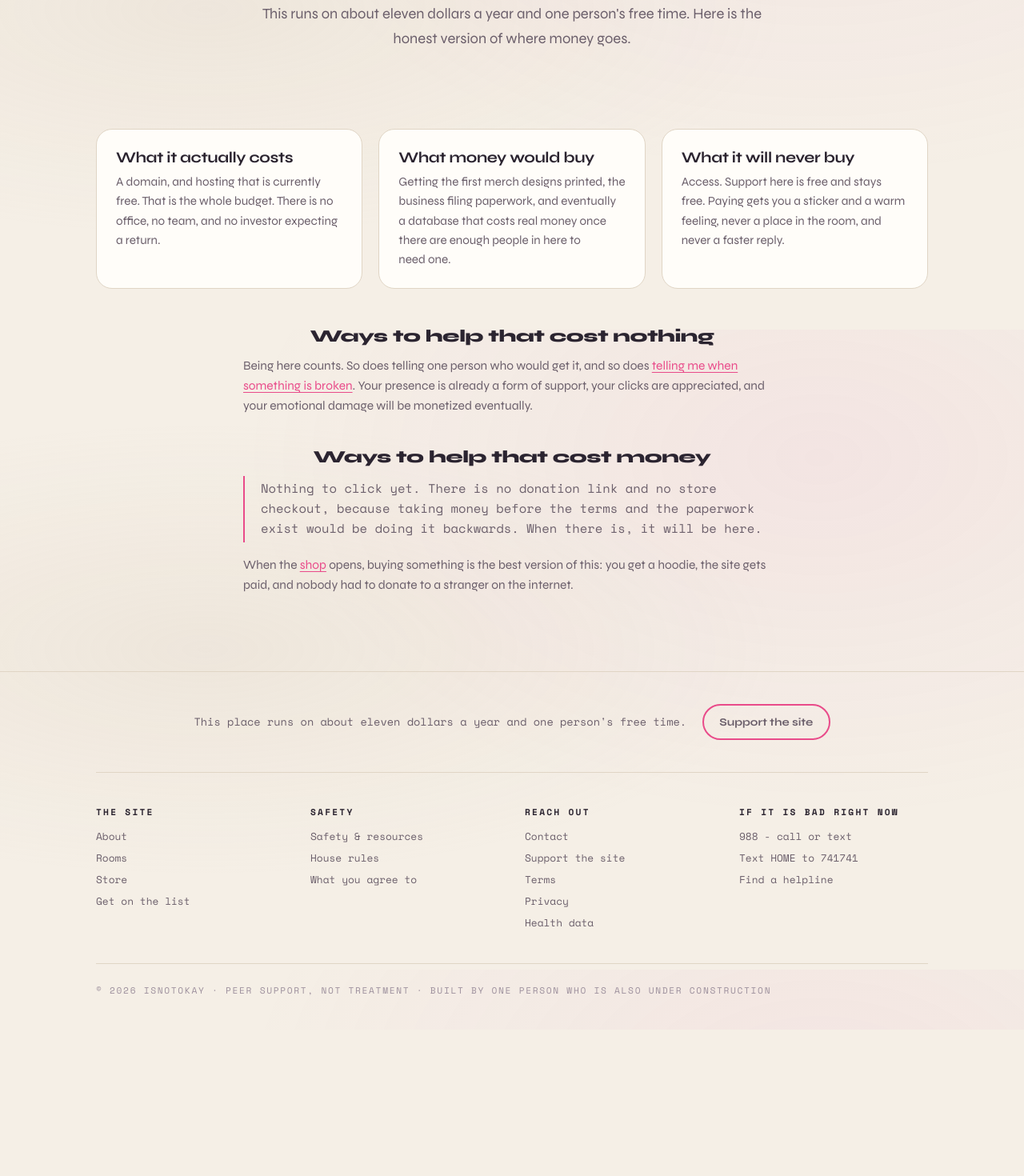
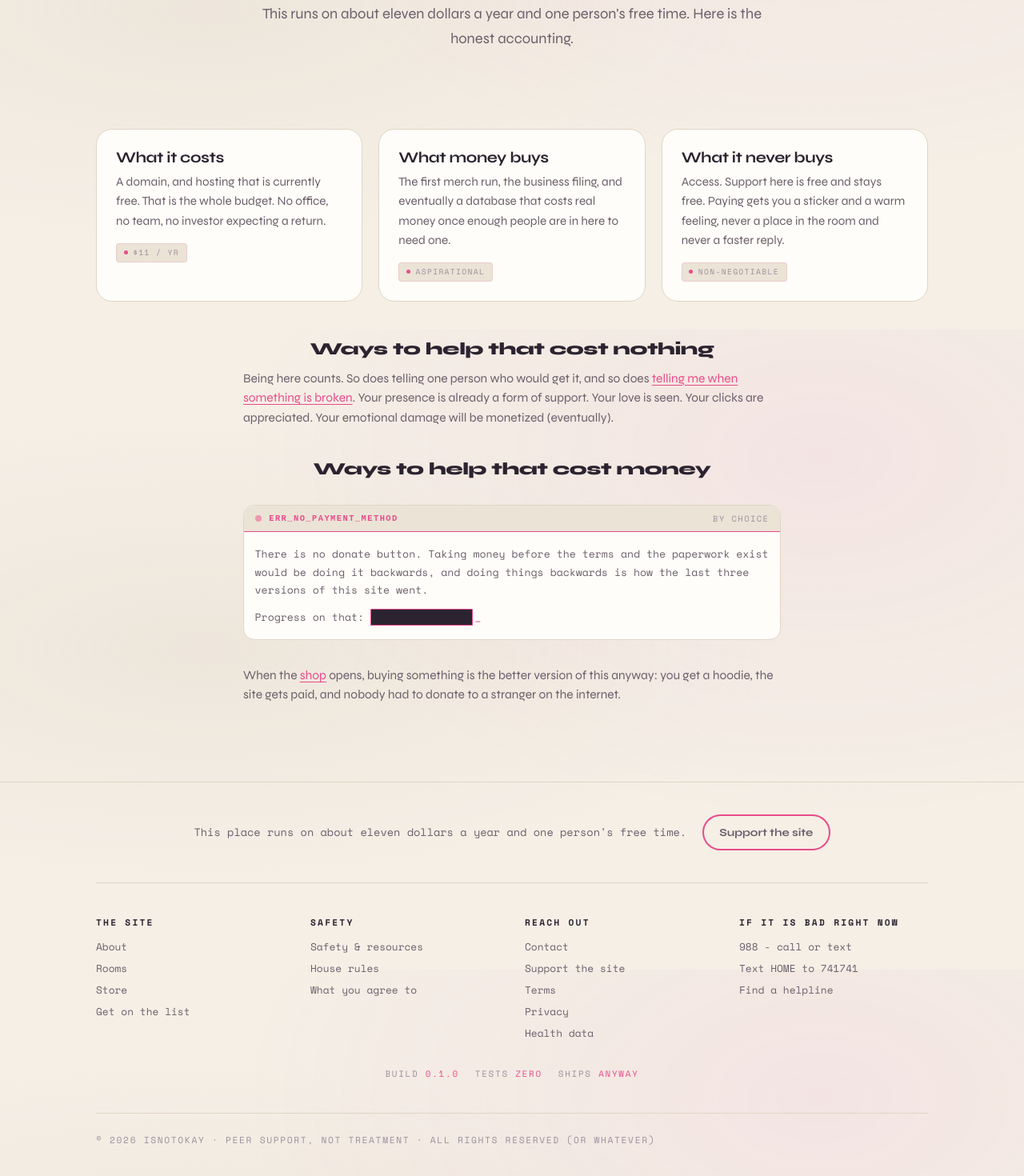
Before and after one commit to Redacted-Syntax/isnotokay, a React (Vite) app: page /support in a window 1280 px wide. Shown: the part 388-1858 px from the top of the page at 80% size. Before the commit the page ends 1675 px from the top, so only its background shows below. Built offline with nearby package versions, Linux system fonts and the light colour scheme; a web font is replaced by a local one.

Commit message:
Finish the redaction pass: onboarding, join, support, footer

```diff
--- a/src/components/Footer.jsx
+++ b/src/components/Footer.jsx
@@ -91,9 +91,21 @@ export default function Footer() {
           </div>
         </div>
 
+        <p className="strip footer__strip">
+          <span>
+            build <b>0.1.0</b>
+          </span>
+          <span>
+            tests <b>zero</b>
+          </span>
+          <span>
+            ships <b>anyway</b>
+          </span>
+        </p>
+
         <p className="footer__base">
           &copy; {year} IsNotOkay &middot; Peer support, not treatment &middot;
-          Built by one person who is also under construction
+          All rights reserved (or whatever)
         </p>
       </div>
     </footer>
--- a/src/pages/Join.jsx
+++ b/src/pages/Join.jsx
@@ -1,38 +1,50 @@
 import PageHeader from "../components/PageHeader.jsx";
 import WaitlistForm from "../components/WaitlistForm.jsx";
+import SystemNote from "../components/SystemNote.jsx";
+import Redacted from "../components/Redacted.jsx";
 import { Link } from "react-router-dom";
 
-// ---------- JOIN ----------
 // Phase 2: a waitlist, not a login. No accounts, no passwords, no database
-// of posts to protect yet. Just "tell me when."
+// of posts to protect yet.
 //
-// Phase 3 (Dec/Jan) is when this becomes real account creation with Supabase.
-// When that happens: collect date of birth, not an "I am 18" checkbox.
+// Phase 3 (Dec/Jan) is when this becomes real account creation with
+// Supabase. When that happens: collect date of birth, not an "I am 18"
+// checkbox.
 
 export default function Join() {
   return (
     <>
       <PageHeader
         label="Join"
-        title="Not open yet"
+        title="Doors closed, list open"
         lede="There is nothing to sign up to, so there is no signup. Leave an email and you will hear when that changes."
       />
 
       <section className="section" style={{ paddingTop: 0 }}>
         <div className="wrap">
+          <SystemNote code="AUTH_NOT_IMPLEMENTED" status="phase 2 of 4">
+            <p>
+              There is no login because there are no accounts because there is
+              no database. <code>npm install community</code> returns{" "}
+              <Redacted reveal hint="december">a backend class</Redacted>.
+            </p>
+            <p>
+              What exists: this form, an email field, and a spreadsheet
+            </p>
+          </SystemNote>
+
           <WaitlistForm source="isnotokay.org" />
 
-          <div className="prose" style={{ marginTop: "3.5rem" }}>
+          <div className="prose prose--center" style={{ marginTop: "3.5rem" }}>
             <h2>Why it is taking so long</h2>
             <p>
-              Because walking people into an empty room is how these places
-              die, and because the report button and the moderation queue have
-              to work before anyone is asked to be honest here. Safety first,
-              members second. It is slower and it is correct.
+              Walking people into an empty room is how these places die, and
+              the report button has to work before anyone is asked to be honest
+              here. Safety first, members second. Slower, and correct.
             </p>
 
             <h2>What it looks like when it opens</h2>
-            <ul>
+            <ul className="dots" style={{ textAlign: "left" }}>
               <li>A small first group, invited by hand. No public launch.</li>
               <li>A handle you pick, not your real name.</li>
               <li>Rooms, posts, comments, and a report button that works.</li>
@@ -43,8 +55,8 @@ export default function Join() {
               Read the <Link to="/welcome">safety page</Link>. It says plainly
               what this place can and cannot do, including the part where nobody
               is watching overnight. And{" "}
-              <Link to="/onboarding">this is what you will agree to</Link> when
-              you join, available now so it is not a surprise later.
+              <Link to="/onboarding">this is what you will agree to</Link>,
+              available now so it is not a surprise later.
             </p>
           </div>
         </div>
--- a/src/pages/Support.jsx
+++ b/src/pages/Support.jsx
@@ -1,19 +1,21 @@
 import { Link } from "react-router-dom";
 import PageHeader from "../components/PageHeader.jsx";
 import Card from "../components/Card.jsx";
+import SystemNote from "../components/SystemNote.jsx";
+import Redacted from "../components/Redacted.jsx";
 
 // ---------- SUPPORT / DONATE ----------
 //
 // Nothing here takes money yet, deliberately. Before it can:
-//   1. a Ko-fi or Stripe payment link that actually exists
+//   1. a Ko-fi or Stripe link that actually exists
 //   2. real terms and a refund policy
 //   3. a decision on the business entity (Nevada LLC is ~$425)
 //
-// When the Ko-fi page exists, drop the URL into KOFI_URL below and flip
-// LIVE to true. That is the only change needed.
+// When the Ko-fi page exists, paste the URL into KOFI_URL and flip LIVE to
+// true. That is the only change needed.
 //
-// Why Ko-fi over Patreon: Ko-fi takes 0% on one-off tips where Patreon
-// takes a flat 10%.
+// Ko-fi over Patreon: Ko-fi takes 0% on one-off tips, Patreon takes a flat
+// 10%.
 
 const KOFI_URL = null;
 const LIVE = false;
@@ -24,33 +26,32 @@ export default function Support() {
       <PageHeader
         label="Support"
         title="Keeping the lights on"
-        lede="This runs on about eleven dollars a year and one person's free time. Here is the honest version of where money goes."
+        lede="This runs on about eleven dollars a year and one person's free time. Here is the honest accounting."
       />
 
       <section className="section" style={{ paddingTop: 0 }}>
         <div className="wrap">
           <div className="grid">
-            <Card title="What it actually costs">
+            <Card title="What it costs" tag="$11 / yr">
               <p>
                 A domain, and hosting that is currently free. That is the whole
-                budget. There is no office, no team, and no investor expecting
-                a return.
+                budget. No office, no team, no investor expecting a return.
               </p>
             </Card>
 
-            <Card title="What money would buy">
+            <Card title="What money buys" tag="aspirational">
               <p>
-                Getting the first merch designs printed, the business filing
-                paperwork, and eventually a database that costs real money once
-                there are enough people in here to need one.
+                The first merch run, the business filing, and eventually a
+                database that costs real money once enough people are in here
+                to need one.
               </p>
             </Card>
 
-            <Card title="What it will never buy">
+            <Card title="What it never buys" tag="non-negotiable">
               <p>
                 Access. Support here is free and stays free. Paying gets you a
-                sticker and a warm feeling, never a place in the room, and
-                never a faster reply.
+                sticker and a warm feeling, never a place in the room and never
+                a faster reply.
               </p>
             </Card>
           </div>
@@ -59,32 +60,42 @@ export default function Support() {
             <h2>Ways to help that cost nothing</h2>
             <p>
               Being here counts. So does telling one person who would get it,
-              and so does <Link to="/contact">telling me when something is
-              broken</Link>. Your presence is already a form of support, your
-              clicks are appreciated, and your emotional damage will be
-              monetized eventually.
+              and so does{" "}
+              <Link to="/contact">telling me when something is broken</Link>.
+              Your presence is already a form of support. Your love is seen.
+              Your clicks are appreciated. Your emotional damage will be
+              monetized (eventually).
             </p>
 
             <h2>Ways to help that cost money</h2>
-            {LIVE && KOFI_URL ? (
+          </div>
+
+          {LIVE && KOFI_URL ? (
+            <div className="row" style={{ justifyContent: "center" }}>
+              <a className="btn" href={KOFI_URL} target="_blank" rel="noreferrer">
+                Buy me a coffee
+              </a>
+            </div>
+          ) : (
+            <SystemNote code="ERR_NO_PAYMENT_METHOD" status="by choice" variant="error">
               <p>
-                <a className="btn" href={KOFI_URL} target="_blank" rel="noreferrer">
-                  Buy me a coffee
-                </a>
+                There is no donate button. Taking money before the terms and the
+                paperwork exist would be doing it backwards, and doing things
+                backwards is how the last three versions of this site went.
               </p>
-            ) : (
-              <p className="callout">
-                Nothing to click yet. There is no donation link and no store
-                checkout, because taking money before the terms and the
-                paperwork exist would be doing it backwards. When there is, it
-                will be here.
+              <p>
+                Progress on that: <Redacted reveal hint="a Nevada LLC is $425">
+                  blocked on $425
+                </Redacted>
               </p>
-            )}
+            </SystemNote>
+          )}
 
+          <div className="prose prose--center">
             <p>
               When the <Link to="/store">shop</Link> opens, buying something is
-              the best version of this: you get a hoodie, the site gets paid,
-              and nobody had to donate to a stranger on the internet.
+              the better version of this anyway: you get a hoodie, the site gets
+              paid, and nobody had to donate to a stranger on the internet.
             </p>
           </div>
         </div>
--- a/src/styles/gate.css
+++ b/src/styles/gate.css
@@ -25,3 +25,9 @@
 .gate .btn {
   flex-shrink: 0;
 }
+
+/* Footer status strip. */
+.footer__strip {
+  margin-top: 2rem;
+  justify-content: center;
+}
```
